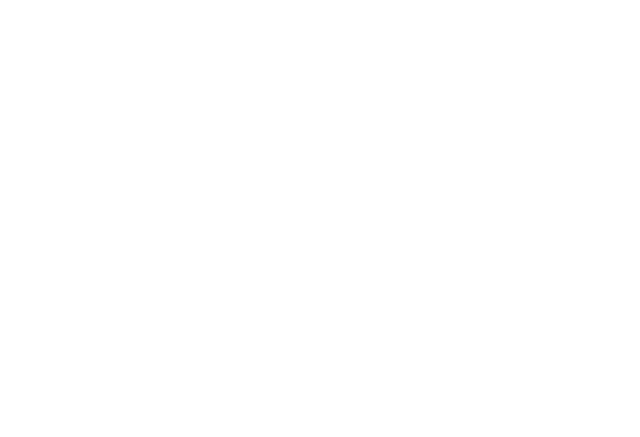
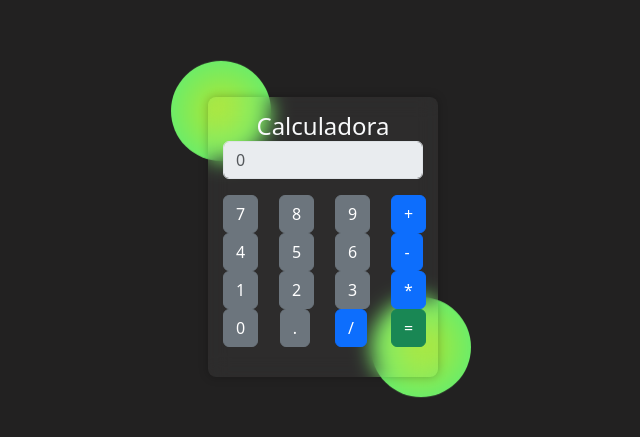
Before and after one commit to RodrigoProgram22/calculadora-angular, an Angular app: page / in a window 1280 px wide. Shown: the part 171-608 px from the top of the page, without its empty margins (319-959 px from the left). Built offline with nearby package versions, Linux system fonts and the light colour scheme.

Commit message:
Prototipo de diseño.

```diff
--- a/angular.json
+++ b/angular.json
@@ -25,8 +25,8 @@
               "src/assets"
             ],
             "styles": [
-              "src/styles.css",
-              "node_modules/bootstrap/dist/css/bootstrap.min.css"
+              "node_modules/bootstrap/dist/css/bootstrap.min.css",
+              "src/styles.css"
             ],
             "scripts": ["node_modules/bootstrap/dist/js/bootstrap.min.js"]
           },
--- a/src/app/app.component.css
+++ b/src/app/app.component.css
@@ -1,14 +1,16 @@
-.card {
-    width: 190px;
-    height: 254px;
+.card-1 {
+    width: 250px;
+    height: 280px;
     transition: all 0.2s;
     position: relative;
     cursor: pointer;
+    border: none;
   }
 
   .card-inner {
-    width: inherit;
-    height: inherit;
+    width: 230px;
+    height: 280px;
+    padding: 15px;
     background: rgba(255,255,255,.05);
     box-shadow: 0 0 10px rgba(0,0,0,0.25);
     backdrop-filter: blur(10px);
--- a/src/app/app.component.html
+++ b/src/app/app.component.html
@@ -1,12 +1,18 @@
-<!-- <div class="container mt-5 card">
+<div class="d-flex justify-content-center align-items-center vh-100">
+  <div class="container my-5 card-1 mx-auto py-2">
     <div class="circle"></div>
     <div class="circle"></div>
-    <div class="row justify-content-center card-inner">
+    <div class="row">
       <div class="col-4">
-        <div class="card">
+        <div class="card-inner text-center">
           <div class="card-body">
-            <h4 class="card-title text-center">Calculadora</h4>
-            <input type="text" class="form-control mb-3" placeholder="0" disabled>
+            <h4 class="card-title text-center text-light">Calculadora</h4>
+            <input
+              type="text"
+              class="form-control mb-3"
+              placeholder="0"
+              disabled
+            />
             <div class="row">
               <div class="col-3">
                 <button class="btn btn-secondary btn-block">7</button>
@@ -66,11 +72,6 @@
           </div>
         </div>
       </div>
-    </div>
+      </div>
+  </div>
 </div>
-
-<div class="card">
-    <div class="circle"></div>
-    <div class="circle"></div>
-    <div class="card-inner"></div>
-</div> -->
--- a/src/styles.css
+++ b/src/styles.css
@@ -1 +1,3 @@
-/* You can add global styles to this file, and also import other style files */
+body {
+  background-color: #222121;
+}
```
Also changed, not shown: 1 other file (tests, documents, lock files or other folders).
